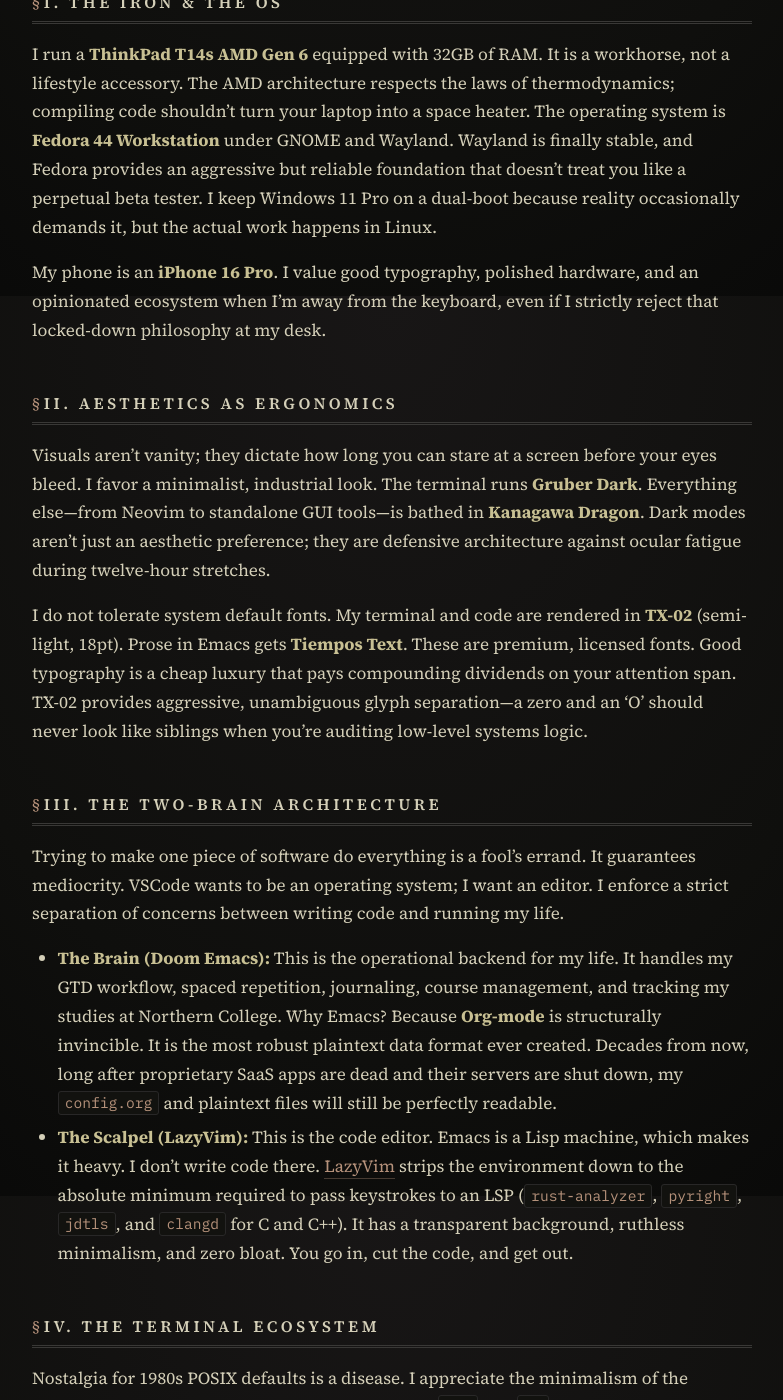
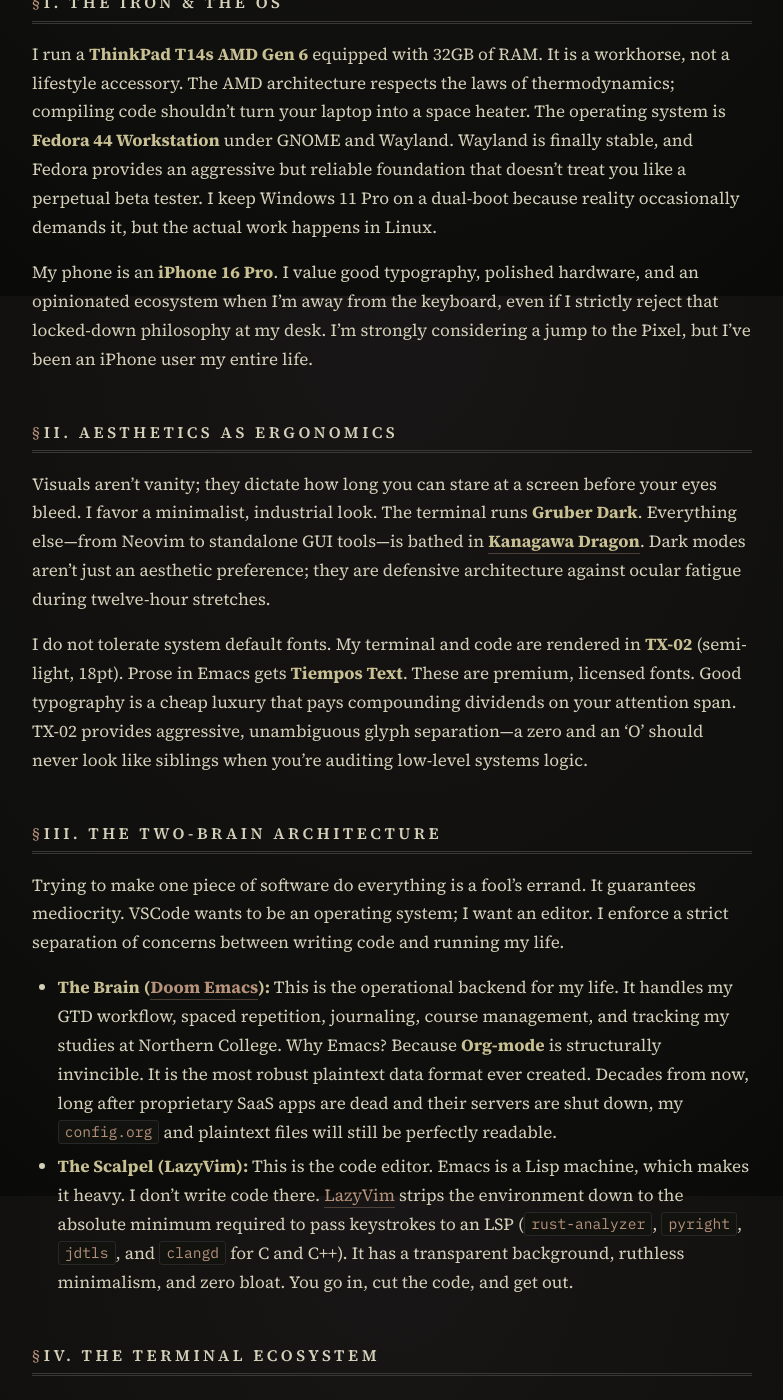
Before and after one commit to VirInvictus/VirInvictus.github.io, a Jekyll site: the page built from _posts/2026-05-12-what-i-use.md, in a window 1280 px wide and 1400 px high, scrolled down 604 px. Shown: the whole window, without its empty margins (248-1031 px from the left). Built offline with Jekyll 4.4.1, drawn with Linux system fonts in a browser that asks for light colours.

Commit message:
Revise tech stack description and add references
Updated personal tech stack details and added links for clarity.

```diff
--- a/_posts/2026-05-12-what-i-use.md
+++ b/_posts/2026-05-12-what-i-use.md
@@ -18,12 +18,12 @@ Here is what I use to read, write, and build. No cloud dependencies, no marketin
 
 I run a **ThinkPad T14s AMD Gen 6** equipped with 32GB of RAM. It is a workhorse, not a lifestyle accessory. The AMD architecture respects the laws of thermodynamics; compiling code shouldn't turn your laptop into a space heater. The operating system is **Fedora 44 Workstation** under GNOME and Wayland. Wayland is finally stable, and Fedora provides an aggressive but reliable foundation that doesn't treat you like a perpetual beta tester. I keep Windows 11 Pro on a dual-boot because reality occasionally demands it, but the actual work happens in Linux.
 
-My phone is an **iPhone 16 Pro**. I value good typography, polished hardware, and an opinionated ecosystem when I'm away from the keyboard, even if I strictly reject that locked-down philosophy at my desk.
+My phone is an **iPhone 16 Pro**. I value good typography, polished hardware, and an opinionated ecosystem when I'm away from the keyboard, even if I strictly reject that locked-down philosophy at my desk. I'm strongly considering a jump to the Pixel, but I've been an iPhone user my entire life.
 
 ## II. Aesthetics as Ergonomics
 {: #aesthetics}
 
-Visuals aren't vanity; they dictate how long you can stare at a screen before your eyes bleed. I favor a minimalist, industrial look. The terminal runs **Gruber Dark**. Everything else—from Neovim to standalone GUI tools—is bathed in **Kanagawa Dragon**. Dark modes aren't just an aesthetic preference; they are defensive architecture against ocular fatigue during twelve-hour stretches.
+Visuals aren't vanity; they dictate how long you can stare at a screen before your eyes bleed. I favor a minimalist, industrial look. The terminal runs **Gruber Dark**. Everything else—from Neovim to standalone GUI tools—is bathed in [**Kanagawa Dragon**](https://github.com/rebelot/kanagawa.nvim). Dark modes aren't just an aesthetic preference; they are defensive architecture against ocular fatigue during twelve-hour stretches.
 
 I do not tolerate system default fonts. My terminal and code are rendered in **TX-02** (semi-light, 18pt). Prose in Emacs gets **Tiempos Text**. These are premium, licensed fonts. Good typography is a cheap luxury that pays compounding dividends on your attention span. TX-02 provides aggressive, unambiguous glyph separation—a zero and an 'O' should never look like siblings when you're auditing low-level systems logic.
 
@@ -32,7 +32,7 @@ I do not tolerate system default fonts. My terminal and code are rendered in **T
 
 Trying to make one piece of software do everything is a fool's errand. It guarantees mediocrity. VSCode wants to be an operating system; I want an editor. I enforce a strict separation of concerns between writing code and running my life.
 
-* **The Brain (Doom Emacs):** This is the operational backend for my life. It handles my GTD workflow, spaced repetition, journaling, course management, and tracking my studies at Northern College. Why Emacs? Because **Org-mode** is structurally invincible. It is the most robust plaintext data format ever created. Decades from now, long after proprietary SaaS apps are dead and their servers are shut down, my `config.org` and plaintext files will still be perfectly readable.
+* **The Brain ([Doom Emacs](https://github.com/doomemacs/doomemacs)):** This is the operational backend for my life. It handles my GTD workflow, spaced repetition, journaling, course management, and tracking my studies at Northern College. Why Emacs? Because **Org-mode** is structurally invincible. It is the most robust plaintext data format ever created. Decades from now, long after proprietary SaaS apps are dead and their servers are shut down, my `config.org` and plaintext files will still be perfectly readable.
 * **The Scalpel (LazyVim):** This is the code editor. Emacs is a Lisp machine, which makes it heavy. I don't write code there. [LazyVim](https://www.lazyvim.org/) strips the environment down to the absolute minimum required to pass keystrokes to an LSP (`rust-analyzer`, `pyright`, `jdtls`, and `clangd` for C and C++). It has a transparent background, ruthless minimalism, and zero bloat. You go in, cut the code, and get out.
 
 ## IV. The Terminal Ecosystem
```
